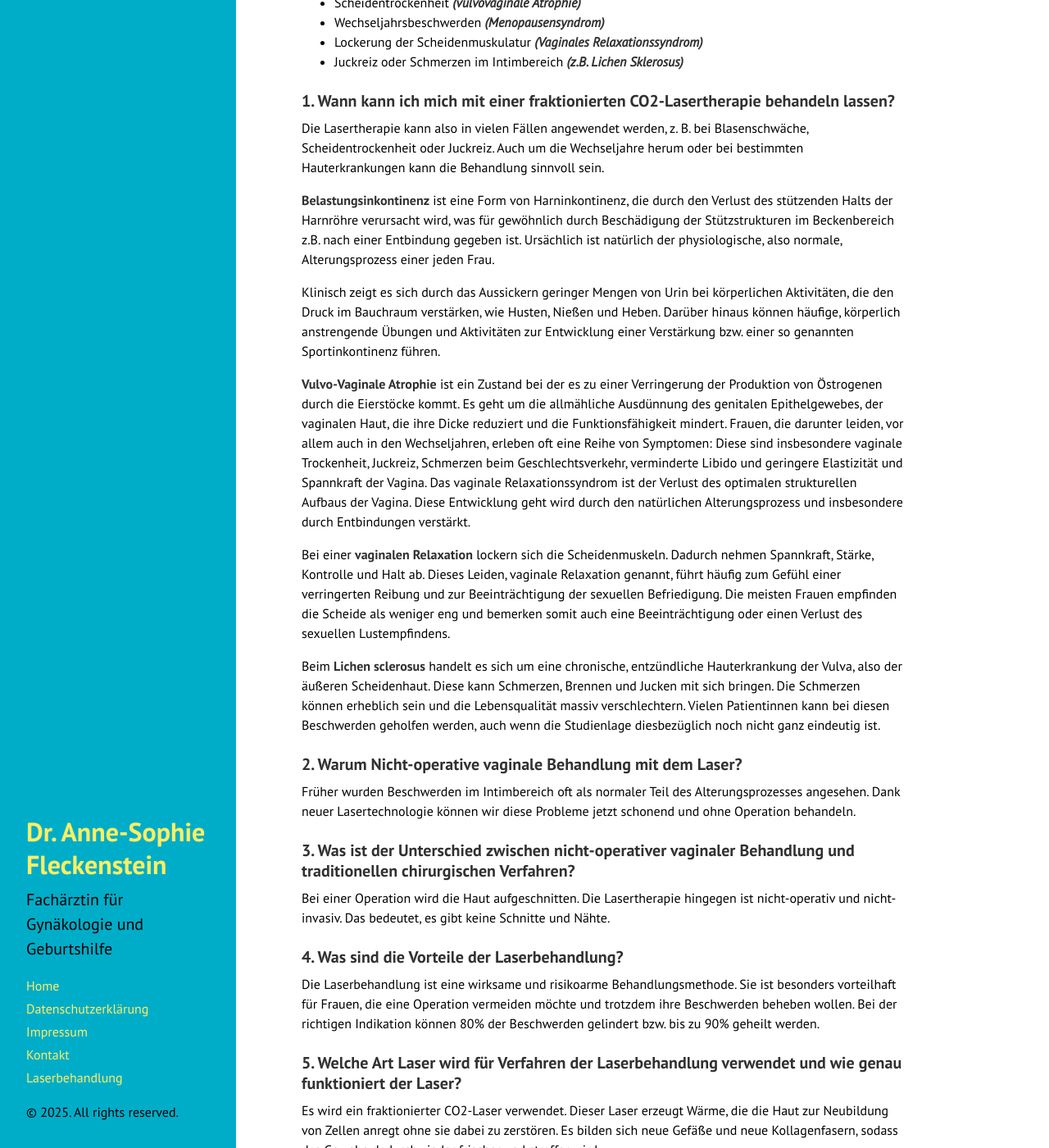
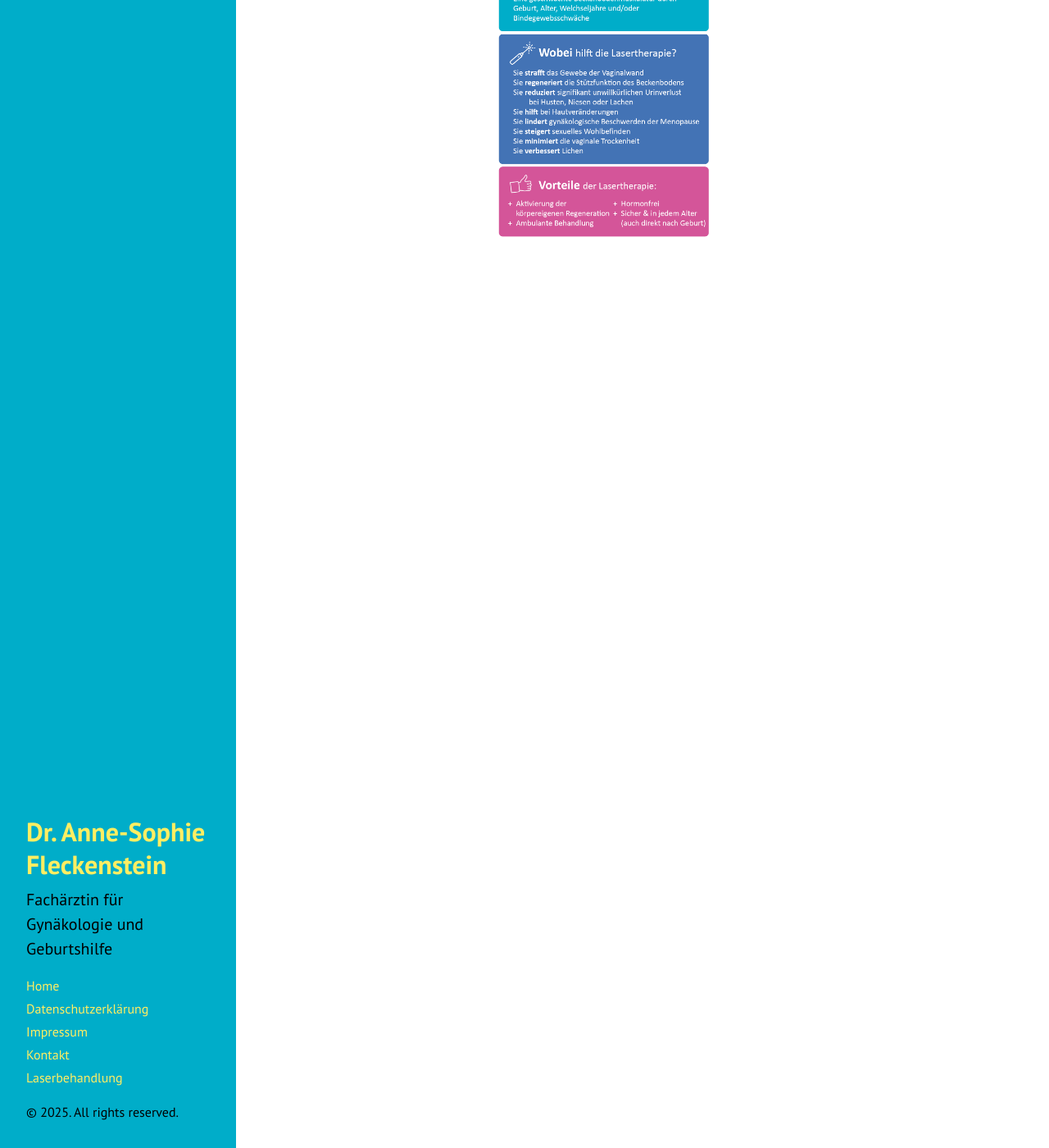
Before and after one commit to JuliaFleckenstein/dr-anne-sophie-fleckenstein, a Jekyll site: the page built from docs/index.md, in a window 1280 px wide and 1400 px high, scrolled down 270 px. Shown: the whole window at 82% size. Built offline with Jekyll 4.4.1, drawn with Linux system fonts in a browser that asks for light colours; Markdown is read by kramdown in place of the engine named in the settings; the list of posts is cut into pages by our own code; some of the changed text lies outside the part shown.

Commit message:
added flyer

```diff
--- a/docs/index.md
+++ b/docs/index.md
@@ -3,8 +3,11 @@ layout: default
 title: About
 ---
 
+<figure>
+  <img src="{{site.baseurl}}images/laser-flyer.png" alt="" style="width:50%" class="center">
+</figure>
 
-# Informationen zur vaginalen Lasertherapie
+<!-- # Informationen zur vaginalen Lasertherapie
 
 
 **Liebe Patientin**,
@@ -168,4 +171,4 @@ Dieser Text dient **nur** zur allgemeinen Information. Er ersetzt kein persönli
   <figcaption>Vor, während und nach der Laserbehandlung.</figcaption>
 </figure>
 
-**Herzlichen Dank für die Bereitstellung des Bildmaterials an Achim Schmieder Firma INTROS-Laser**
+**Herzlichen Dank für die Bereitstellung des Bildmaterials an Achim Schmieder Firma INTROS-Laser** -->
```
